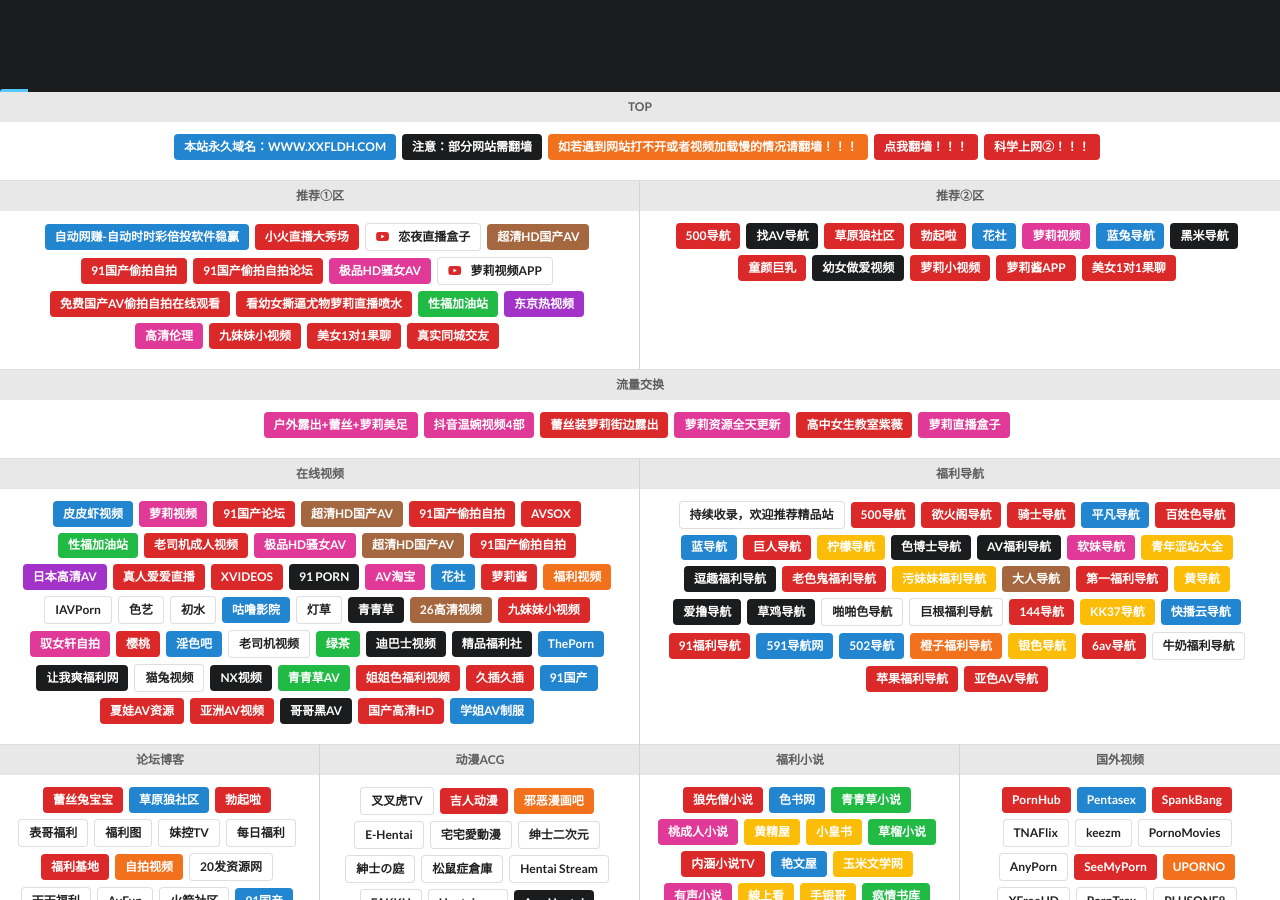
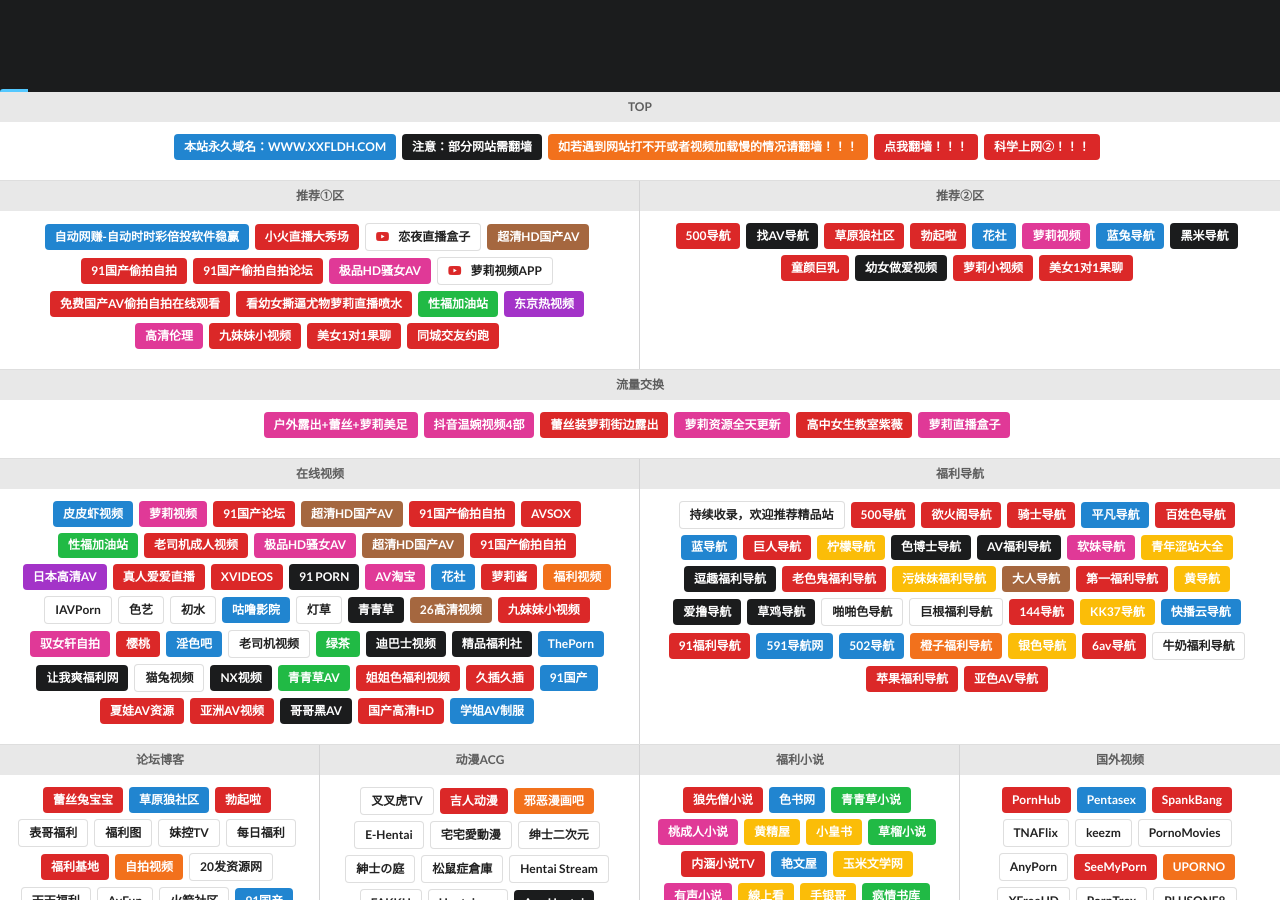
Before and after one commit to boboyang1/xxfldh, a Jekyll site: the page built from index.html, in a window 1280 px wide and 900 px high, scrolled down 737 px. Built offline with Jekyll 4.4.1, drawn with Linux system fonts in a browser that asks for light colours; comment, search, counter and statistics services are not loaded.

Commit message:
Update links.yml

```diff
--- a/_data/links.yml
+++ b/_data/links.yml
@@ -88,7 +88,7 @@
       style: red
       url: http://www.pdsyysl.com/o3ZobLb
 
-    - name: 真实同城交友
+    - name: 同城交友约跑
       style: red
       url: http://www.1122wailian.com:10080?id=a1-33511&xxf=0
 
@@ -137,10 +137,6 @@
     - name: 萝莉小视频
       style: red
       url: http://www.jiujiure268.com/?xxfldh
-
-    - name: 萝莉酱APP
-      style: red
-      url: http://suo.im/4JMxUc
 
     - name: 美女1对1果聊
       style: red
```
